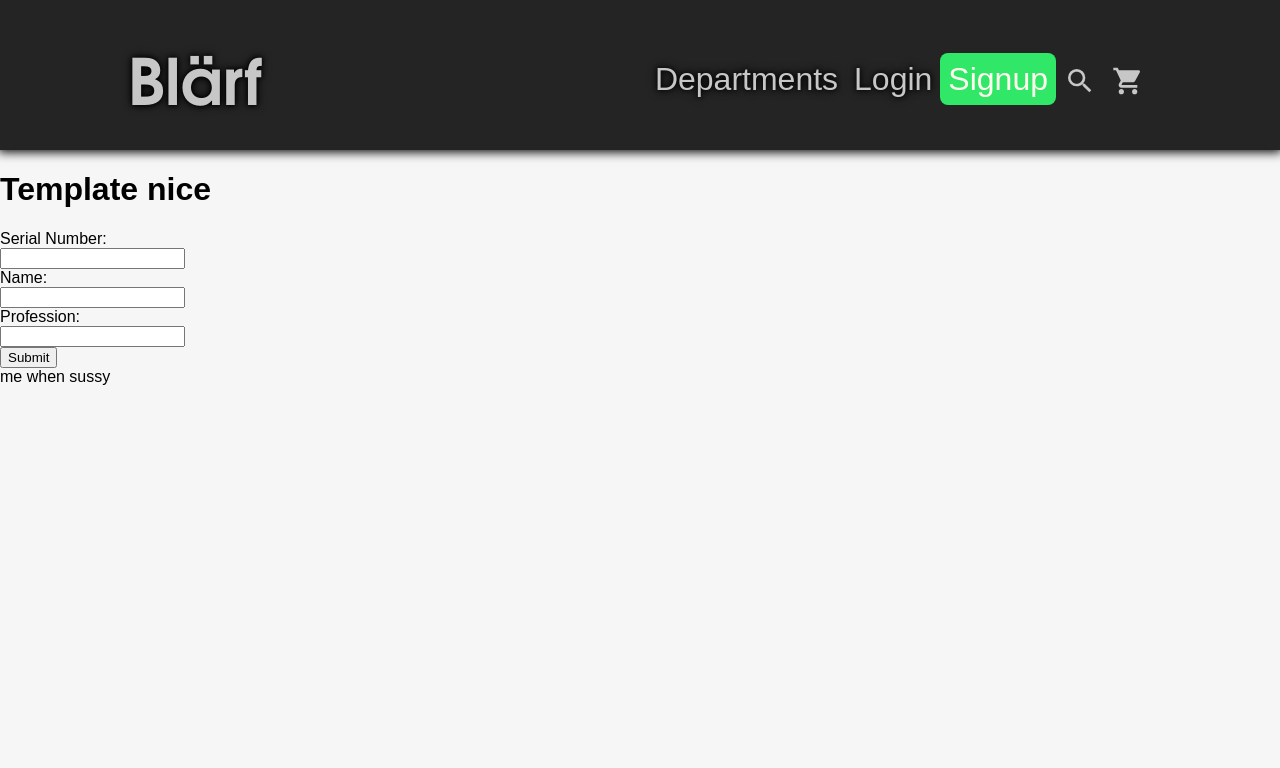
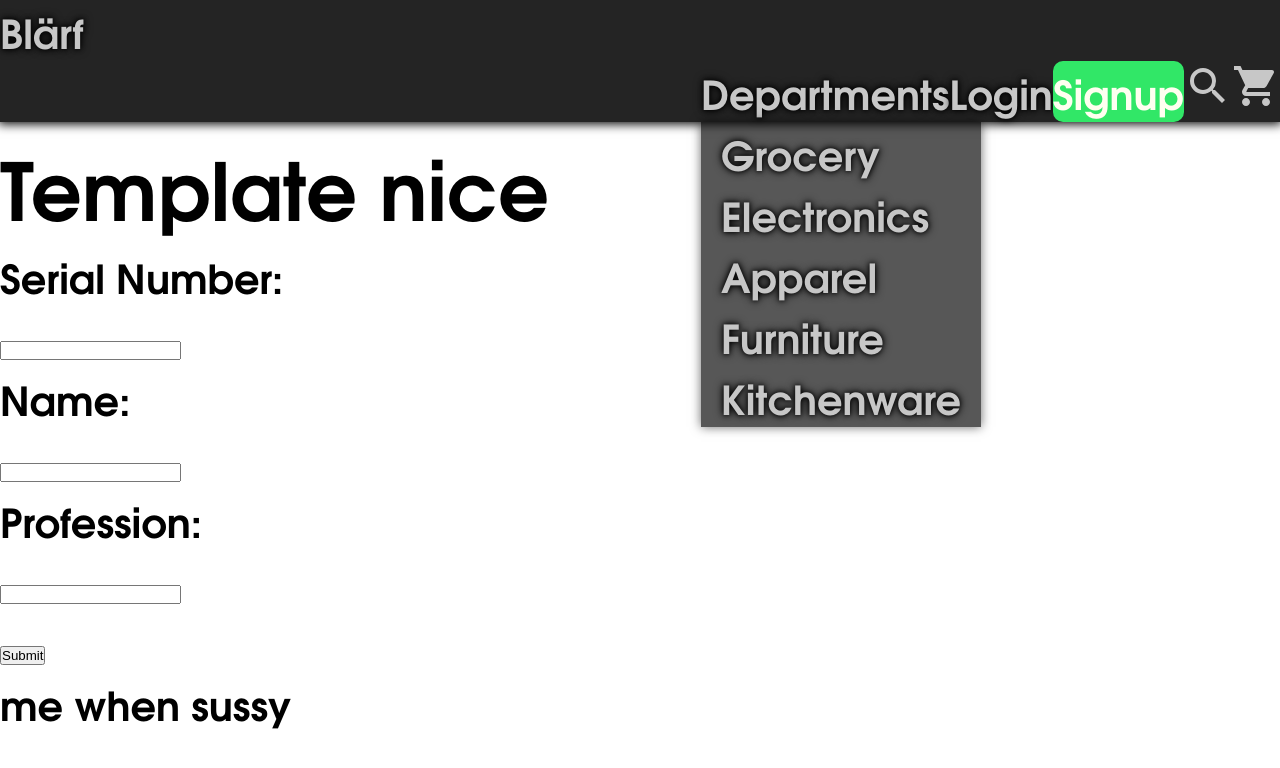
Before and after one commit to Rishabh69420/ecommerce-test-run, a Flask app: page / in a window 1280 px wide. Shown: the top 768 px of the page. Run offline with Flask 2, Linux system fonts and the light colour scheme.

Commit message:
changed to sass, reworked for respnsiveness

```diff
--- a/app.py
+++ b/app.py
@@ -42,5 +42,9 @@ def submit():
 
     return render_template('success.html')
 
+# @app.route("/lol")
+# def lol():
+#     return render_template('success.html')
+
 if __name__ == "__main__":
     app.run(debug=True)
--- a/static/css/main.css
+++ b/static/css/main.css
@@ -1,129 +1,80 @@
 @font-face {
-    font-family: tex;
-    src: url("/static/fonts/tex/texbold.otf");
+  font-family: tex;
+  src: url("/static/fonts/tex/texbold.otf");
+}
+
+*,
+*::before,
+*::after {
+  margin: 0;
+  padding: 0;
+  -webkit-box-sizing: border-box;
+          box-sizing: border-box;
 }
 
 body {
-    background: #f6f6f6;
-    font-family: sans-serif;
-    margin: 0;
-
+  font-family: tex, sans-serif;
+  font-size: 2.5rem;
 }
 
-.header {
-    background: rgb(36, 36, 36);
-    width: 100%;
-    color: rgb(199, 199, 199);
-    box-shadow: 0 0 10px 2px rgb(0, 0, 0);
-    font-size: 2em;
-    text-shadow: 0 0 10px rgb(0, 0, 0), 0 0 5px black;
-    height: 150px;
+.nav {
+  width: 100vw;
+  background: #242424;
+  color: #c7c7c7;
+  -webkit-box-shadow: 0 0 10px 2px black;
+          box-shadow: 0 0 10px 2px black;
+  text-shadow: 0 0 10px black, 0 0 5px black;
 }
 
-.headercontent {
-    display: flex;
-    height: 100%;
-    flex-direction: row;
-    align-items: center;
-    padding: 0 10% 0 10%;
-    overflow: hidden;
+.nav .links {
+  display: -webkit-box;
+  display: -ms-flexbox;
+  display: flex;
+  -webkit-box-pack: end;
+      -ms-flex-pack: end;
+          justify-content: flex-end;
+  list-style: none;
+  position: relative;
 }
 
-.brand {
-    padding: auto 0 auto 0;
-    font-family: tex;
-    flex: 1;
-    font-size: 4rem;
+.nav .links img {
+  width: 3rem;
 }
 
-.searchBox {
-    font-size: 30px;
-    width: 80%;
-    margin-left: 30px;
-    border: 0;
-    vertical-align: middle;
-    border-radius: 7.5px 0 0 7.5px;
-    padding: 10px 10px 10px 10px;
-    transition: box-shadow ease-in-out 75ms;
-    color: rgb(78, 78, 78);
+.nav a {
+  text-decoration: none;
+  color: #c7c7c7;
 }
 
-.searchBox:focus {
-    box-shadow: inset 0px 0px 5px 3px rgb(131, 131, 131);
-    outline: 0;
+.nav li > ul {
+  position: absolute;
+  list-style: none;
+  background-color: rgba(0, 0, 0, 0.658);
+  -webkit-box-shadow: 0 0 10px rgba(0, 0, 0, 0.582);
+          box-shadow: 0 0 10px rgba(0, 0, 0, 0.582);
+  padding: 0 0.5em 0 0.5em;
 }
 
-.searchButton {
-    width: 52px;
-    border-radius: 0 7.5px 7.5px 0;
-    background: rgb(69, 69, 212);
+.nav #signup {
+  background: #31e767;
+  text-shadow: none;
+  -webkit-box-shadow: none;
+          box-shadow: none;
+  border-radius: 0.25em;
+  color: ivory;
+  border: solid -2px #31e767;
+  -webkit-transition: -webkit-box-shadow text-shadow ease-in-out 0.2s;
+  transition: -webkit-box-shadow text-shadow ease-in-out 0.2s;
+  transition: box-shadow text-shadow ease-in-out 0.2s;
+  transition: box-shadow text-shadow ease-in-out 0.2s, -webkit-box-shadow text-shadow ease-in-out 0.2s;
 }
 
-.mag {
-    margin: 6px auto 0 5px;
-    width: 40px;
-    height: auto;
-    filter: brightness(0) invert(1) brightness(90%);
+.nav #signup:hover,
+.nav #signup:focus {
+  background: #31e767;
+  -webkit-box-shadow: inset 0 0 10px black;
+          box-shadow: inset 0 0 10px black;
+  text-shadow: 0 0 10px white;
+  border: none;
 }
-
-.icons {
-    flex: 2;
-    text-align: right;
-    height: 100%;
-    list-style: none;
-    box-sizing: border-box;
-}
-
-.icons ul li {
-    display: inline-block;
-    margin: 0;
-    padding: 0;
-}
-
-.icons ul{
-    margin: -0.1px 0 0 0;
-}
-
-.headericons {
-    text-decoration: none;
-    color: rgb(199, 199, 199);
-    background: transparent;
-    height: 100%;
-    vertical-align: middle;
-    padding: 8px;
-    font-size: 2rem;
-    transition: background ease-in-out 0.2s;
-}
-
-#signup {
-    background: rgb(49, 231, 103);
-    text-shadow: none;
-    box-shadow: none;
-    border-radius: 0.25em;
-    color: ivory;
-    border: solid -2px rgb(49, 231, 103);
-    transition: box-shadow text-shadow ease-in-out 0.2s;
-}
-
-#signup:hover,
-#signup:focus{
-    background: rgb(49, 231, 103);
-    box-shadow: inset 0 0 10px rgb(0, 0, 0);
-    text-shadow: 0 0 10px rgb(255, 255, 255);
-    border: none;
-}
-
-.headericons:hover {
-    background: rgba(83, 83, 83, 0.26);
-}
-
-#cart img, #search img{
-    width: 2rem;
-    padding: 0;
-    margin: 0;
-    transform: translateY(6px);
-}
-
-#cart, #search {
-    line-height: 5;
-}
+/*# sourceMappingURL=main.css.map */
--- /dev/null
+++ b/static/css/main.scss
@@ -0,0 +1,70 @@
+@font-face {
+    font-family: tex;
+    src: url("/static/fonts/tex/texbold.otf");
+}
+
+
+*,
+*::before,
+*::after {
+    margin: 0;
+    padding: 0;
+    box-sizing: border-box;
+}
+
+body {
+    font-family: tex, sans-serif;
+    font-size: 2.5rem;
+}
+
+.nav {
+    width: 100vw;
+    background: #242424;
+    color: rgb(199, 199, 199);
+    box-shadow: 0 0 10px 2px rgb(0, 0, 0);
+    text-shadow: 0 0 10px rgb(0, 0, 0), 0 0 5px black;
+
+
+    .links {
+        display: flex;
+        justify-content: flex-end;
+        list-style: none;
+        position: relative;
+
+        img {
+            width: 3rem;
+        }
+    }
+
+    a {
+        text-decoration: none;
+        color: rgb(199, 199, 199);
+    }
+
+    li > ul {
+        position: absolute;
+        list-style: none;
+        background-color: rgba(0, 0, 0, 0.658);
+        box-shadow: 0 0 10px rgba(0, 0, 0, 0.582);
+        padding: 0 0.5em 0 0.5em;
+    }
+
+    #signup {
+        background: rgb(49, 231, 103);
+        text-shadow: none;
+        box-shadow: none;
+        border-radius: 0.25em;
+        color: ivory;
+        border: solid -2px rgb(49, 231, 103);
+        transition: box-shadow text-shadow ease-in-out 0.2s;
+    }
+
+    #signup:hover,
+    #signup:focus{
+        background: rgb(49, 231, 103);
+        box-shadow: inset 0 0 10px rgb(0, 0, 0);
+        text-shadow: 0 0 10px rgb(255, 255, 255);
+        border: none;
+    }
+
+}
--- a/templates/base.html
+++ b/templates/base.html
@@ -8,6 +8,34 @@
     {% block head %}{% endblock %}
 </head>
 <body>
+	<nav class="nav">
+		<div class="logo">
+			Blärf
+		</div>
+		<div class="buttons">
+			<ul class="links">
+				<li>Departments
+					<ul class="deptdrop">
+						<li><a href="#" class="grocery">Grocery</a></li>
+						<li><a href="#" class="electronics">Electronics</a></li>
+						<li><a href="#" class="apparel">Apparel</a></li>
+						<li><a href="#" class="furniture">Furniture</a></li>
+						<li><a href="#" class="kitchenware">Kitchenware</a></li>
+					</ul>
+				</li>
+				<li><a href="#" id="login">Login</a></li>
+				<li><a href="#" id="signup">Signup</a></li>
+				<li><a href="#" id="search" ><img src="/static/Magnifying Glass.svg"></a></li>
+				<li><a href="#" id="cart"><img src="/static/shoppingcart.svg"></a></li>
+			</ul>
+		</div>
+	</nav>
+    {% block body %}{% endblock %}
+</body>
+</html>
+
+<!--
+
 <div class="header">
 	<div class="headercontent">
 		<div class="brand">
@@ -15,16 +43,29 @@
 		</div>
 		<div class="icons">
 			<ul>
-                    <li><a href="#" class="headericons" id="departments">Departments</a></li><li><a href="#" id="login" class="headericons">Login</a></li><li><a href="#" id="signup" class="headericons">Signup</a></li><li><a href="#" id="search" class="headericons"><img src="/static/Magnifying Glass.svg"></a></li><li><a href="#" id="cart" class="headericons"><img src="/static/shoppingcart.svg"></a></li>
+				<li><a href="#" class="headericons" id="departments">Departments</a>
+					<ul class="deptdrop">
+						<li><a href="#" class="grocery"></a></li>
+						<li><a href="#" class="electronics"></a></li>
+						<li><a href="#" class="apparel"></a></li>
+						<li><a href="#" class="furniture"></a></li>
+						<li><a href="#" class="kitchenware"></a></li>
+					</ul>
+				</li>
+				<li><a href="#" id="login" class="headericons">Login</a></li>
+				<li><a href="#" id="signup" class="headericons">Signup</a></li>
+
+				<li><a href="#" id="search" class="headericons"><img src="/static/Magnifying Glass.svg"></a></li>
+				<li><a href="#" id="cart" class="headericons"><img src="/static/shoppingcart.svg"></a></li>
+
 			</ul>
 		</div>
 	</div>
-        <!-- <div class="search">
+	<div class="search">
 		<input class="searchBox" type="text">
 		<a href="#" class="searchButton"><img class="mag" src="/static/search-2907.svg"/>
 		</a>
-        </div> -->
 	</div>
-    {% block body %}{% endblock %}
-</body>
-</html>
+</div>
+
+-->
```
Also changed, not shown: static/css/main-old.css (added, +142 -0 lines), 1 other file. Lines whose indentation alone changed are shown as unchanged.
